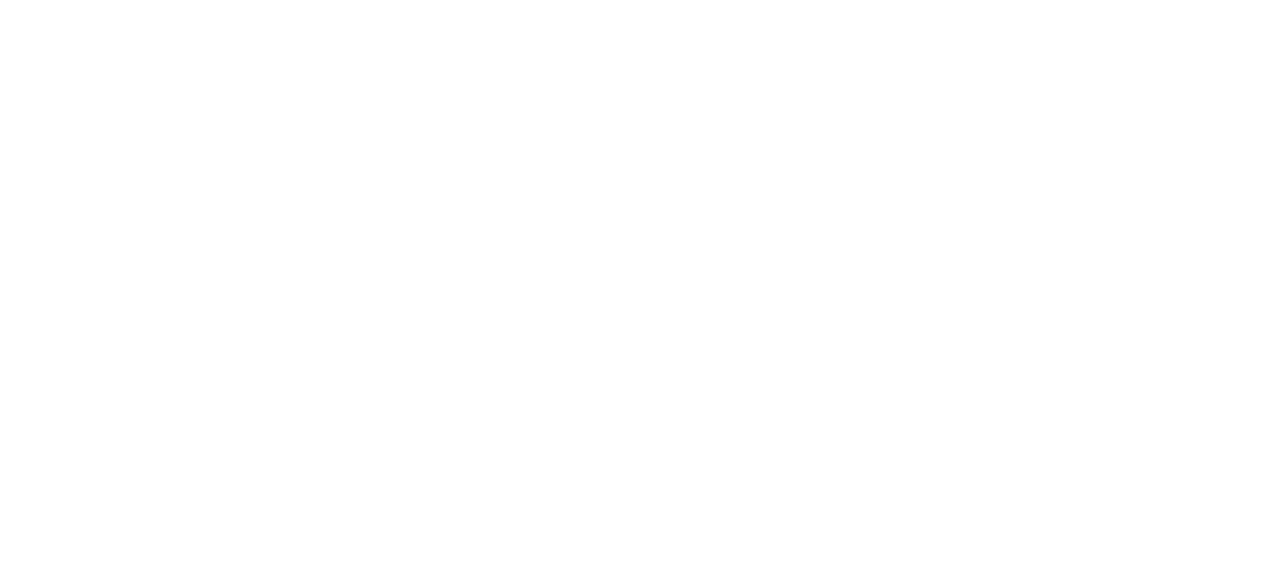
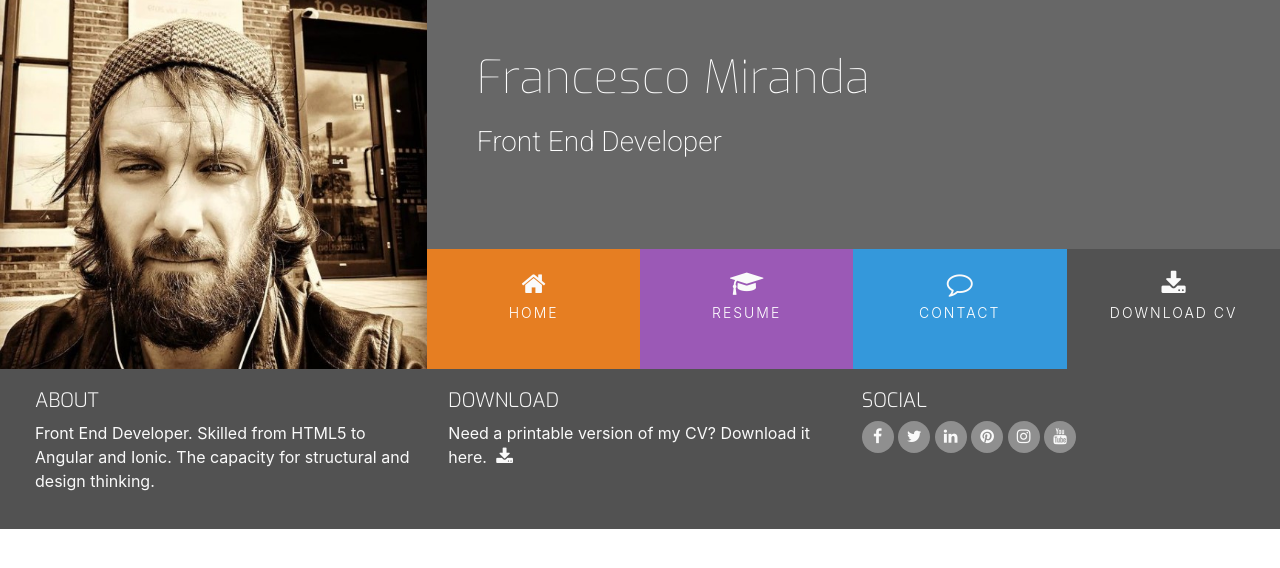
Before and after one commit to Babalu2017/my-resume, a plain HTML site: page index.html in a window 1280 px wide. Drawn offline with nearby package versions, Linux system fonts and the light colour scheme.

Commit message:
implemented header and footer

```diff
--- a/assets/css/style.css
+++ b/assets/css/style.css
@@ -0,0 +1,191 @@
+@import url('https://fonts.googleapis.com/css?family=Roboto:100,200,300,400,500,600,700|Exo:100,200,300,400,500,600,700|Exo:100,200,300,400,500,600,700');
+
+/*---------------------------------------------Colors */
+.bg-color-name-title {
+    background-color: #676767;
+}
+
+.ui-menu-color-home {
+    background-color: #e67e22;
+}
+
+.ui-menu-color-resume {
+    background-color: #9b59b6;
+}
+
+.ui-menu-color-contact {
+    background-color: #3498db;
+}
+
+.ui-menu-color-download {
+    background-color: #525252;
+}
+/*---------------------------------------------Special padding/margin/text */
+
+h1,h2,h3,h4 {
+    margin: 0;
+}
+
+.uppercase {
+    text-transform: uppercase;
+}
+
+.general-sub {
+    font-family: "Exo", sans-serif;
+    font-weight: 300;
+    color: #fafafa;
+}
+
+.inline-block {
+    display: inline-block;
+}
+
+/*--------------------------------------------Heading */
+
+header {
+    margin: 0;
+}
+
+.heading {
+    margin-left: 50px;
+
+}
+
+.logo {
+    background: url("../images/profileGranarySQ.jpg");
+    background-position: center;
+    background-repeat: no-repeat;
+    background-size: cover;
+    min-height: 360px;
+    transition: all .5s ease-in-out;
+    -moz-transition: all .5s ease-in-out;
+    -webkit-transition: all .5s ease-in-out;
+}
+
+.name {
+    font-family: "Exo", sans-serif;
+    font-weight: 100;
+    font-size: 46px;
+    margin-top: 50px;
+    color: #fff;
+}
+
+.title {
+    font-family: "Roboto", sans-serif;
+    font-weight: 200;
+    font-size: 28px;
+    margin-top: 20px;
+    margin-bottom: 90px;
+    color: #fff;
+}
+
+
+/*to eliminate the gap between home resume contact and download sections PLUS we add no-gutters
+Bootstrap class to all our rows*/
+.list-inline-item:not(:last-child) {
+margin: 0;
+}
+
+.menucontainer {
+font-size: 0;
+}
+
+#nav {
+    margin: 0;
+}
+
+#nav li {
+    font-size: 14px;
+    padding: 0;
+}
+/*END to eliminate the gap between home resume contact and download sections*/
+
+.menuitem {
+    height: 120px;
+    text-align: center;
+    padding: 0;
+}
+
+.menuitem a {
+    width: 100%;
+    text-decoration: none;
+    color: #fff;
+    height: 120px;
+}
+
+.menuitem a i {
+    padding-top: 22px;
+    display: block;
+    color: #fafafa;
+    font-size: 26px;
+}
+
+.menuitem span {
+    display: block;
+    width: 100%;
+    padding-top: 5px;
+    text-align: center;
+    text-transform: uppercase;
+    font-size: 14px;
+    font-weight: 300;
+    letter-spacing: 2px;
+}
+
+/*---------------------------------------------Hover.css */
+
+.hvr-sweep-to-bottom:before {
+    background: rgba(0, 0, 0, 0.2);
+    height: 120px;
+}
+
+/*--------------------------------------------Footer */
+
+footer {
+    background-color: #525252;
+    color: #fafafa;
+    min-height: 120px;
+    margin: 0;
+}
+
+.footer-detail {
+    padding: 20px;
+}
+
+.cv-pdf i {
+    font-size: 18px;
+    color: #fafafa;
+    text-align: center;
+    padding-left: 5px;
+    transition: all 0.35s ease-in-out;
+    -moz-transition: all 0.35s ease-in-out;
+    -webkit-transition: all 0.35s ease-in-out;
+    -o-transition: all 0.35s ease-in-out;
+}
+
+.cv-pdf i:hover {
+    color: #e45610;
+}
+
+.social-links {
+    padding-bottom: 15px;
+}
+
+.social-links li a i {
+    width: 32px;
+    height: 32px;
+    padding: 12px 0;
+    /* margin-right: 2px; */
+    border-radius: 50%;
+    line-height: 7px;
+    text-align: center;
+    color: #fafafa;
+    background-color: #8f8f8f;
+    transition: all 0.35s ease-in-out;
+    -moz-transition: all 0.35s ease-in-out;
+    -webkit-transition: all 0.35s ease-in-out;
+    -o-transition: all 0.35s ease-in-out;
+}
+
+.social-links li a i:hover {
+    background: #e45610;
+}
--- a/index.html
+++ b/index.html
@@ -2,16 +2,120 @@
 <html lang="en">
 <head>
     <meta charset="UTF-8">
-    <meta http-equiv="X-UA-Compatible" content="IE=edge">
     <meta name="viewport" content="width=device-width, initial-scale=1.0">
-    <link rel="stylesheet" href="https://maxcdn.bootstrapcdn.com/bootstrap/4.2.1/css/bootstrap.min.css" type="text"/>
-    <link rel="stylesheet" href="https://cdn.jsdelivr.net/npm/@fortawesome/fontawesome-free@5.15.4/css/fontawesome.min.css" type="text">
-    <title>Document</title>
+    <meta http-equiv="X-UA-Compatible" content="ie=edge">
+    <link rel="stylesheet" href="https://maxcdn.bootstrapcdn.com/bootstrap/4.2.1/css/bootstrap.min.css" type="text/css" />
+    <link rel="stylesheet" href="https://maxcdn.bootstrapcdn.com/font-awesome/4.7.0/css/font-awesome.min.css" type="text/css" />
+    <link rel="stylesheet" href="https://cdnjs.cloudflare.com/ajax/libs/hover.css/2.1.1/css/hover-min.css" type="text/css" />
     <link rel="stylesheet" href="assets/css/style.css">
+    <title>Francesco</title>
 </head>
 <body>
-    <header></header>
-    <section></section>
-    <footer></footer>
+    <header>
+        <div class="row no-gutters">
+            <a class="col-md-4 logo" href="index.html"></a>
+            <div class="col-md-8">
+                <div class="row no-gutters bg-color-name-title">
+                    <div class="col heading">
+                        <h1 class="name">Francesco Miranda</h1>
+                        <h2 class="title"> Front End Developer</h2>
+                    </div>
+                </div>
+                <div class="row no-gutters">
+                    <div class="col">
+                        <ul id="nav" class="list-inline menucontainer">
+                            <li class="col-6 col-sm-3 list-inline-item ui-menu-color-home menuitem">
+                                <a href="#" class="hvr-sweep-to-bottom"><i class="fa fa-home" aria-hidden="true"></i><span>Home</span></a>
+                            </li>
+                            <li class="col-6 col-sm-3 list-inline-item ui-menu-color-resume menuitem">
+                                <a href="#" class="hvr-sweep-to-bottom"><i class="fa fa-graduation-cap" aria-hidden="true"></i><span>Resume</span></a>
+                            </li>
+                            <li class="col-6 col-sm-3 list-inline-item ui-menu-color-contact menuitem">
+                                <a href="#" class="hvr-sweep-to-bottom"><i class="fa fa-comment-o" aria-hidden="true"></i><span>Contact</span></a>
+                            </li>
+                            <li class="col-6 col-sm-3 list-inline-item ui-menu-color-download menuitem">
+                                <a href="#" class="hvr-sweep-to-bottom"><i class="fa fa-download" aria-hidden="true"></i><span>Download CV</span></a>
+                            </li>
+                        </ul>
+                    </div>
+                </div>
+            </div>
+        </div>
+    </header>
+    <section>
+
+    </section>
+    <footer class="container-fluid">
+        <div class="row footer-detail">
+            <div class="col-sm-4">
+                <h5 class="uppercase general-sub">About</h5>
+                <p class="inline-block">Front End Developer. Skilled from HTML5 to Angular and Ionic.
+                    The capacity for structural and design thinking.
+                </p>
+            </div>
+            <div class="col-sm-4">
+                <h5 class="uppercase general-sub">Download</h5>
+                <p class="inline-block">Need a printable version of my CV? Download it here.
+                    <a href="#" target="_blank" class="cv-pdf">
+                        <i class="fa fa-download" aria-hidden="true"></i>
+                        <span class="sr-only">Download link.</span>
+                    </a>
+                </p>
+            </div>
+            <div class="col-sm-4">
+                <h5 class="uppercase general-sub">Social</h5>
+                <ul class="list-inline social-links">
+                    <li class="list-inline-item">
+                        <a href="#" target="_blank">
+                            <i class="fa fa-facebook" aria-hidden="true"></i>
+                            <span class="sr-only">
+                                Facebook
+                            </span>
+                        </a>
+                    </li>
+                    <li class="list-inline-item">
+                        <a href="#" target="_blank">
+                            <i class="fa fa-twitter" aria-hidden="true"></i>
+                            <span class="sr-only">
+                                Twitter
+                            </span>
+                        </a>
+                    </li>
+                    <li class="list-inline-item">
+                        <a href="#" target="_blank">
+                            <i class="fa fa-linkedin" aria-hidden="true"></i>
+                            <span class="sr-only">
+                                LinkedIn
+                            </span>
+                        </a>
+                    </li>
+                    <li class="list-inline-item">
+                        <a href="#" target="_blank">
+                            <i class="fa fa-pinterest" aria-hidden="true"></i>
+                            <span class="sr-only">
+                                Pinterest
+                            </span>
+                        </a>
+                    </li>
+                    <li class="list-inline-item">
+                        <a href="#" target="_blank">
+                            <i class="fa fa-instagram" aria-hidden="true"></i>
+                            <span class="sr-only">
+                                Instagram
+                            </span>
+                        </a>
+                    </li>
+                    <li class="list-inline-item">
+                        <a href="#" target="_blank">
+                            <i class="fa fa-youtube" aria-hidden="true"></i>
+                            <span class="sr-only">
+                                YouTube
+                            </span>
+                        </a>
+                    </li>
+                </ul>
+            </div>
+        </div>
+    </footer>
 </body>
 </html>
```
Also changed, not shown: assets/images/profileGranarySQ.jpg (added).
